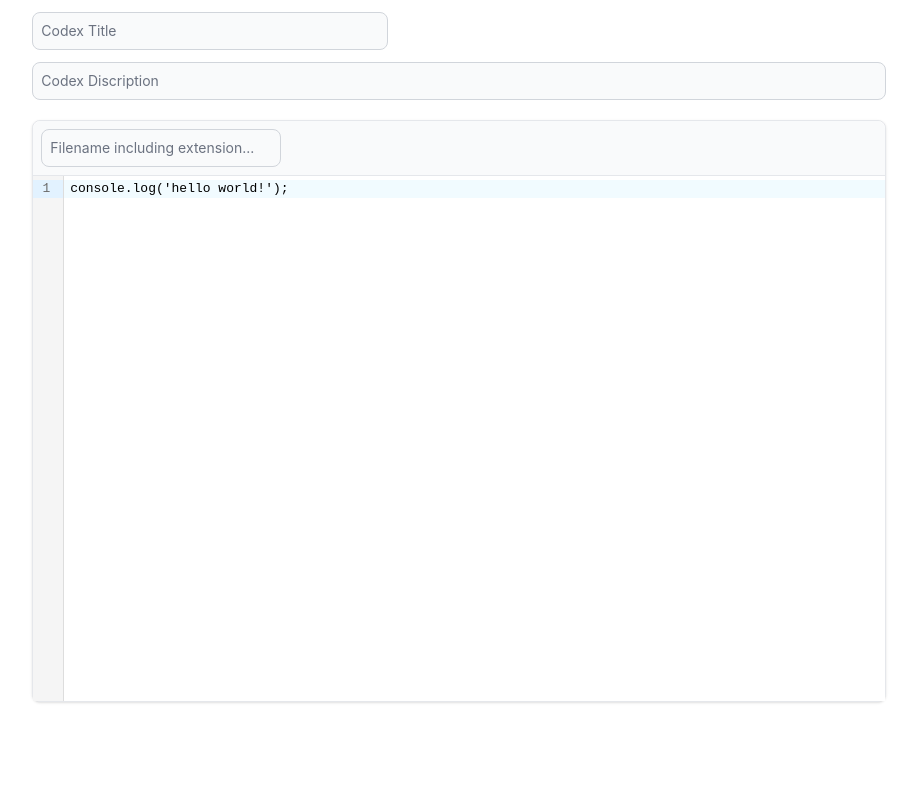
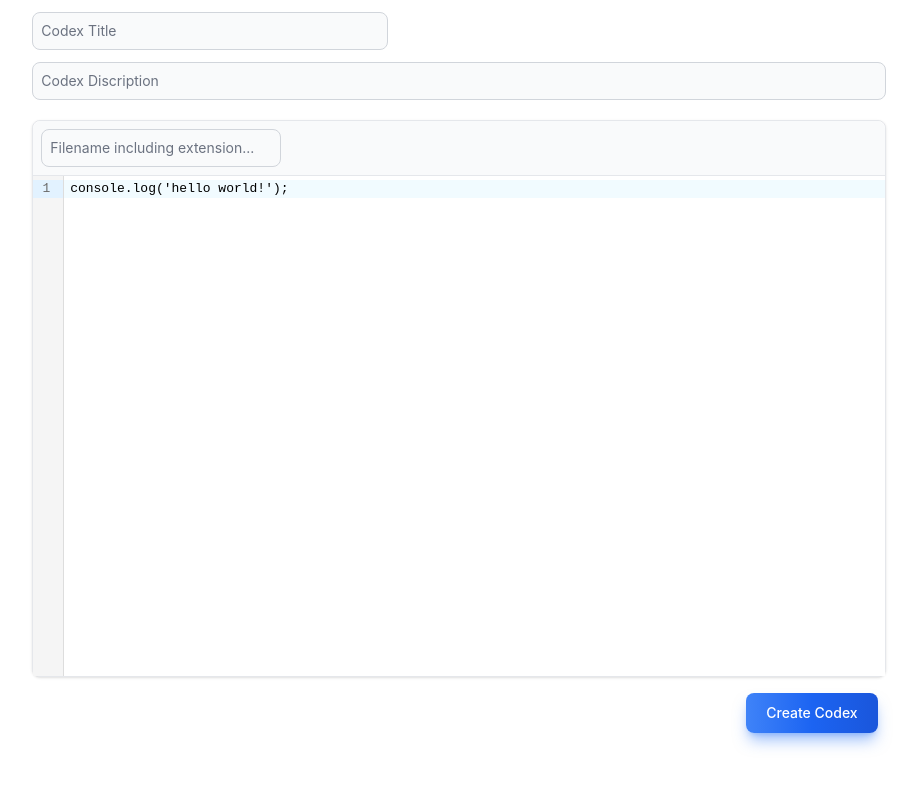
Before and after one commit to ayush-rudani/codeallot-client-1, a React (Create React App) app in the folder codeallot/: page / in a window 1280 px wide. Shown: the top 786 px of the page, without its empty margins (181-1098 px from the left). Built offline with nearby package versions, Linux system fonts and the light colour scheme.

Commit message:
comp. createcodex done

```diff
--- a/codeallot/src/components/CreateCodex.js
+++ b/codeallot/src/components/CreateCodex.js
@@ -1,4 +1,4 @@
-import React from 'react';
+import React from 'react';/*  */
 import CodeMirror from '@uiw/react-codemirror';
 
 function CreateCodex() {
@@ -12,11 +12,9 @@
     return (
         <>
             <div class="w-8/12 rounded-xl mx-auto mt-3">
-
                 <input type="text" class="w-5/12 p-2 mb-3 bg-gray-50 border border-gray-300 text-gray-900 text-sm rounded-lg focus:ring-blue-500 focus:border-blue-500 block dark:bg-gray-700 dark:border-gray-600 dark:placeholder-gray-400 dark:text-white dark:focus:ring-blue-500 dark:focus:border-blue-500" placeholder="Codex Title" />
 
                 <input type="text" class="bg-gray-50 border border-gray-300 text-gray-900 text-sm rounded-lg focus:ring-blue-500 focus:border-blue-500 block w-full p-2  dark:bg-gray-700 dark:border-gray-600 dark:placeholder-gray-400 dark:text-white dark:focus:ring-blue-500 dark:focus:border-blue-500" placeholder="Codex Discription" />
-
                 <div class="mt-5 w-full bg-white border border-gray-200 rounded-lg shadow dark:bg-gray-800 dark:border-gray-700">
                     <div class="border-b border-gray-200 rounded-t-lg bg-gray-50 dark:border-gray-700 dark:text-gray-400 dark:bg-gray-800 py-2">
                         <ul class="flex flex-wrap text-center">
@@ -24,16 +22,17 @@
                                 <input type="email" id="helper-text" aria-describedby="helper-text-explanation" class="bg-gray-50 border border-gray-300 text-gray-900 text-sm rounded-lg focus:ring-blue-500 focus:border-blue-500 block w-full p-2 dark:bg-gray-700 dark:border-gray-600 dark:placeholder-gray-400 dark:text-white dark:focus:ring-blue-500 dark:focus:border-blue-500 ml-2" placeholder="Filename including extension..." />
                             </li>
                         </ul>
-
                     </div>
                     <CodeMirror
                         value="console.log('hello world!');"
-                        height="525px"
+                        height="500px"
                         onChange={onChange}
                     />
-
                 </div>
 
+                <div class="mt-4 relative">
+                    <button type="button" class="mr-2 mb-2 px-5 py-2.5 absolute right-0 text-white bg-gradient-to-r from-blue-500 via-blue-600 to-blue-700 hover:bg-gradient-to-br focus:ring-4 focus:outline-none focus:ring-blue-300 dark:focus:ring-blue-800 shadow-lg shadow-blue-500/50 dark:shadow-lg dark:shadow-blue-800/80 font-medium rounded-lg text-sm text-center">Create Codex</button>
+                </div>
 
             </div>
         </>
```
